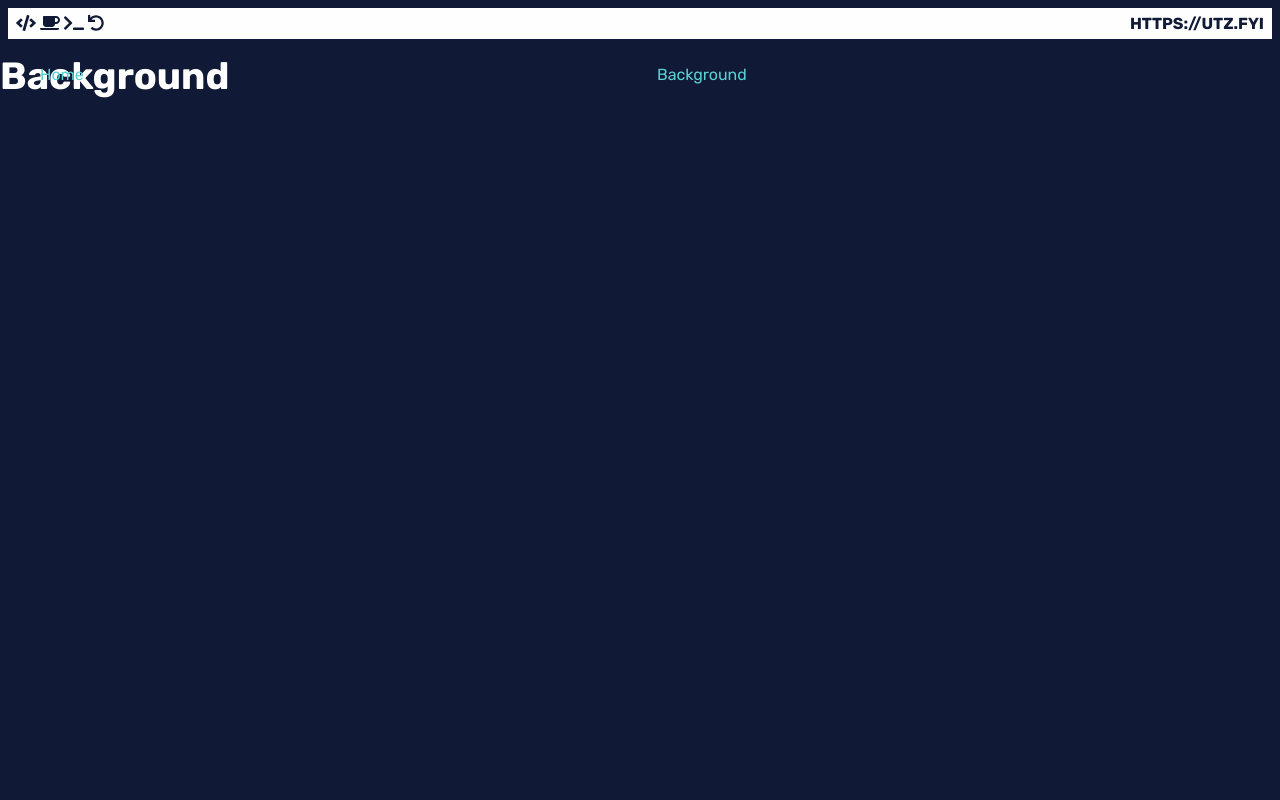
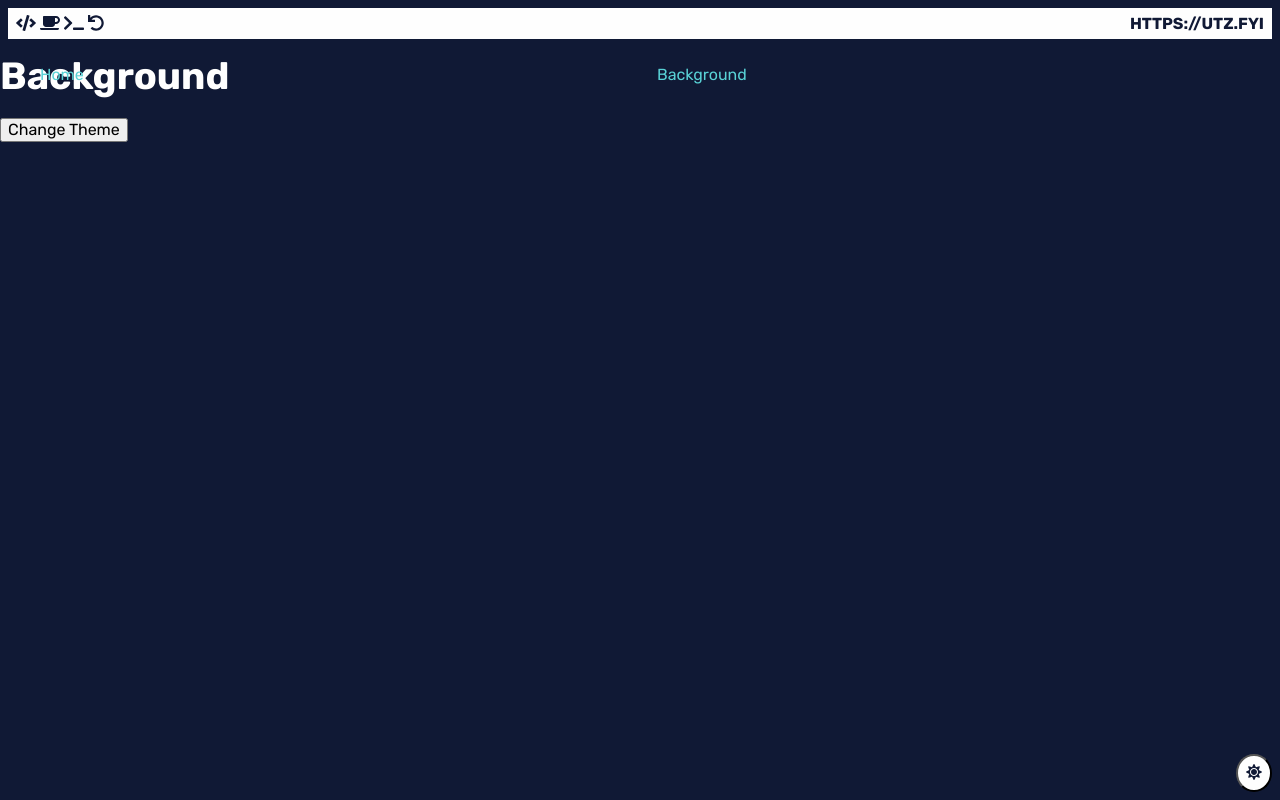
Before and after one commit to theutz/utz.fyi, a Next.js app: page /background in a window 1280 px wide. Built offline with nearby package versions, Linux system fonts and the light colour scheme.

Commit message:
chore: setup theme toggler

```diff
--- /dev/null
+++ b/components/Footer.jsx
@@ -0,0 +1,16 @@
+import Theme from './Theme'
+
+const Footer = () => (
+  <Theme>
+    {({ theme, toggleTheme }) => (
+      <div className="container">
+        <div className="right">
+          <button className="btn">Change Theme</button>
+        </div>
+        <style jsx>{``}</style>
+      </div>
+    )}
+  </Theme>
+)
+
+export default Footer
--- a/components/Header.jsx
+++ b/components/Header.jsx
@@ -16,11 +16,9 @@ const Header = () => (
         <div className="title-bar">
           <div className="logos">
             {[faCode, faCoffee, faTerminal, faUndo].map((icn) => (
-              <Link href="/">
-                <a className="logo">
-                  <FontAwesomeIcon icon={icn} />
-                </a>
-              </Link>
+              <span className="logo">
+                <FontAwesomeIcon icon={icn} />
+              </span>
             ))}
           </div>
           <Link href="/">
--- a/components/Theme/index.jsx
+++ b/components/Theme/index.jsx
@@ -4,6 +4,7 @@ import themes from './themes'
 const ThemeContext = React.createContext({
   theme: themes.dark,
   toggleTheme: () => {},
+  themeName: 'dark',
 })
 
 export class Provider extends React.Component {
@@ -13,9 +14,10 @@ export class Provider extends React.Component {
     super(props)
 
     this.toggleTheme = () => {
-      this.setState((state) => {
+      this.setState(({ themeName }) => {
         return {
-          theme: state.theme === themes.dark ? themes.light : themes.dark,
+          theme: themeName === 'dark' ? themes.light : themes.dark,
+          themeName: themeName === 'dark' ? 'light' : 'dark',
         }
       })
     }
@@ -23,6 +25,7 @@ export class Provider extends React.Component {
     this.state = {
       theme: themes.dark,
       toggleTheme: this.toggleTheme,
+      themeName: 'dark',
     }
   }
 
--- a/layouts/main.jsx
+++ b/layouts/main.jsx
@@ -1,4 +1,6 @@
 import Head from 'next/head'
+import { FontAwesomeIcon } from '@fortawesome/react-fontawesome'
+import { faMoon, faSun } from '@fortawesome/free-solid-svg-icons'
 
 import Theme, { Provider } from '../components/Theme'
 
@@ -56,10 +58,19 @@ const Page = ({ children }) => (
             breakpoints,
             font: { size, weight, lineHeight },
           },
+          themeName,
+          toggleTheme,
         }) => {
           return (
-            <>
-              <div className="container">{children}</div>
+            <div className="container">
+              {children}
+              <div className="theme-toggler">
+                <button onClick={toggleTheme}>
+                  <FontAwesomeIcon
+                    icon={themeName === 'dark' ? faSun : faMoon}
+                  />
+                </button>
+              </div>
               <style jsx global>{`
                 html {
                   font-size: ${size(4)};
@@ -137,8 +148,21 @@ const Page = ({ children }) => (
                 .container {
                   color: ${color.foreground};
                 }
+
+                .theme-toggler {
+                  position: fixed;
+                  bottom: 0.5em;
+                  right: 0.5em;
+                }
+
+                .theme-toggler button {
+                  background: ${color.foreground};
+                  color: ${color.background};
+                  border-radius: 50%;
+                  padding: 0.5em;
+                }
               `}</style>
-            </>
+            </div>
           )
         }}
       </Theme>
--- a/pages/background.jsx
+++ b/pages/background.jsx
@@ -1,9 +1,11 @@
 import Page from '../layouts/main'
 import Header from '../components/Header'
+import Footer from '../components/Footer'
 
 export default () => (
   <Page>
     <Header />
     <h2>Background</h2>
+    <Footer />
   </Page>
 )
```
Also changed, not shown: pages/index.jsx (+3 -5 lines).
